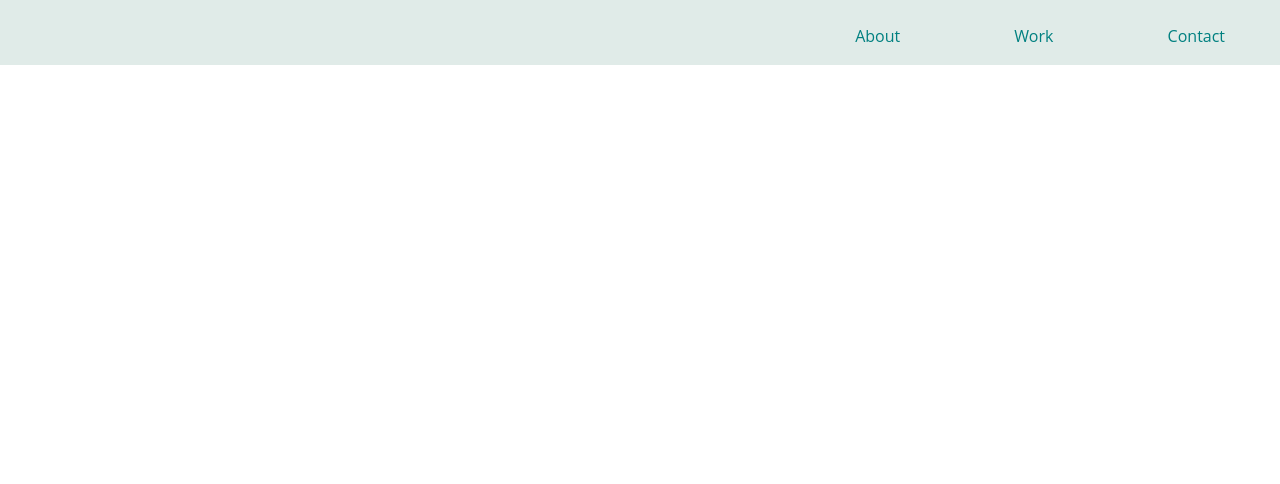
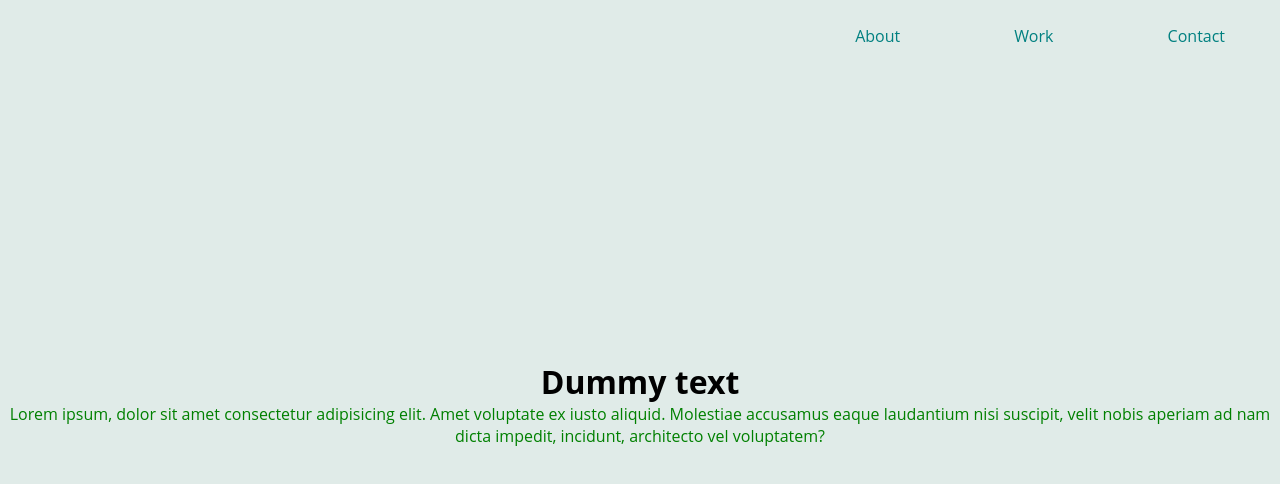
Before and after one commit to yosoydead/FCC-Portfolio-Page-kind-of-, a plain HTML site: page index.html in a window 1280 px wide. Drawn offline with Linux system fonts and the light colour scheme.

Commit message:
added the welcome section

```diff
--- a/css/main.css
+++ b/css/main.css
@@ -56,3 +56,15 @@ nav ul li a:hover::after{
     width: 100%;
     background: blue;
 }
+
+/* styling the intro section */
+.intro {
+    top: 0;
+    background: #e0ebe8;
+    min-height: 55vh;
+    padding-top: 45vh;
+}
+
+.intro p{
+    color: green;
+}
--- a/index.html
+++ b/index.html
@@ -16,5 +16,10 @@
             <li><a href="#">Contact</a></li>
         </ul>
     </nav>
+
+    <div id="welcome-section" class='intro'>
+        <h1>Dummy text</h1>
+        <p>Lorem ipsum, dolor sit amet consectetur adipisicing elit. Amet voluptate ex iusto aliquid. Molestiae accusamus eaque laudantium nisi suscipit, velit nobis aperiam ad nam dicta impedit, incidunt, architecto vel voluptatem?</p>
+    </div>
 </body>
 </html>
```
Also changed, not shown: 1 other file.
